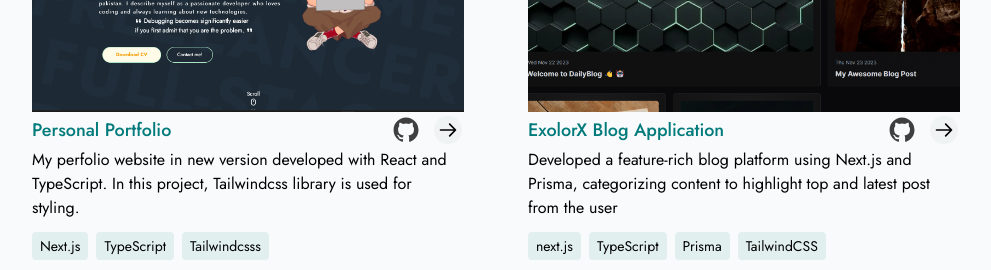
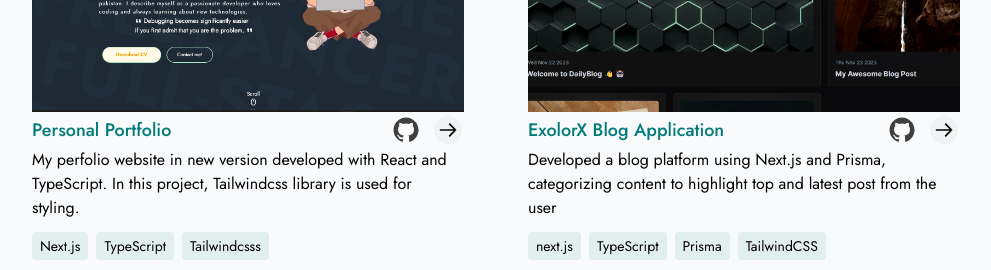
Before and after one commit to Rizu0007/Portfolio-_v2, a Next.js app: page / in a window 1280 px wide. Shown: the part 2911-3181 px from the top of the page, without its empty margins (144-1135 px from the left). Built offline with nearby package versions, Linux system fonts and the light colour scheme; no server answers.

Commit message:
Update ProjectSection.tsx

```diff
--- a/sections/ProjectSection.tsx
+++ b/sections/ProjectSection.tsx
@@ -137,7 +137,7 @@
         className="transition-transform duration-500 hover:scale-110 object-cover"
       />
     ),
-    desc: "Developed a feature-rich blog platform using Next.js and Prisma, categorizing content to highlight top and latest post from the user",
+    desc: "Developed a  blog platform using Next.js and Prisma, categorizing content to highlight top and latest post from the user",
     tags: ["next.js", "TypeScript", "Prisma", "TailwindCSS"],
     liveUrl: "https://dailyblog-demo.vercel.app/",
     codeUrl: "https://github.com/Rizu0007/exploreX.git",
```
